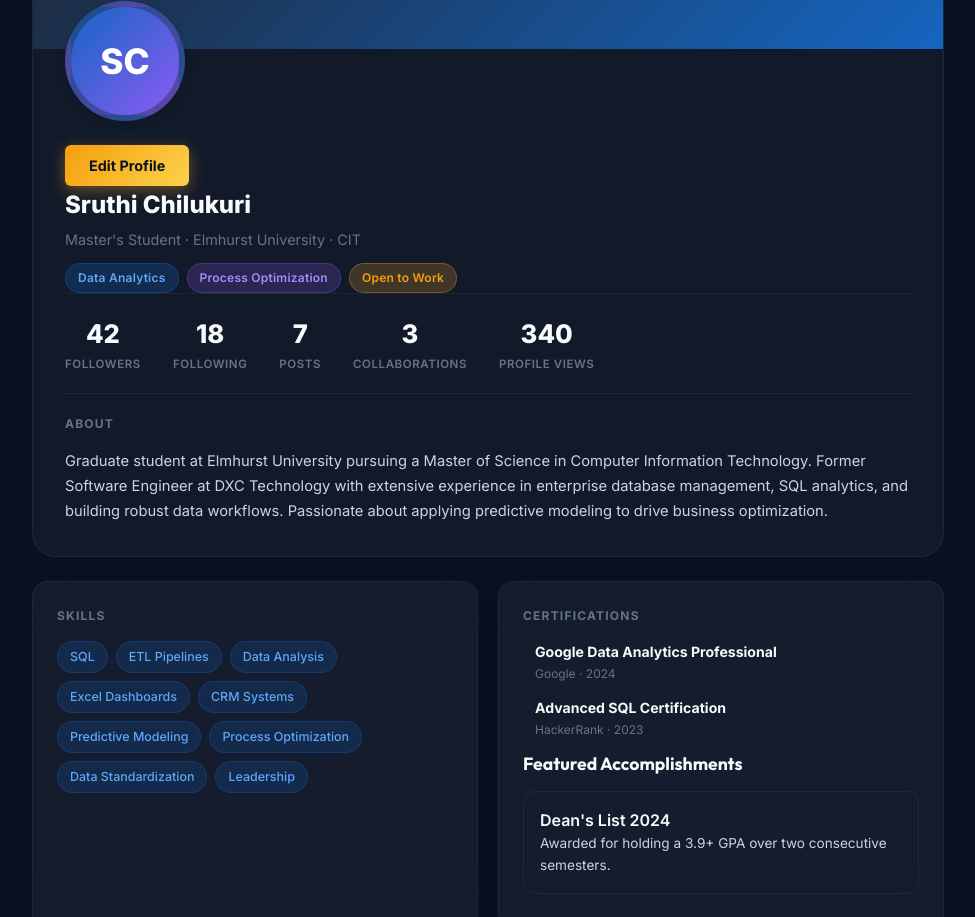
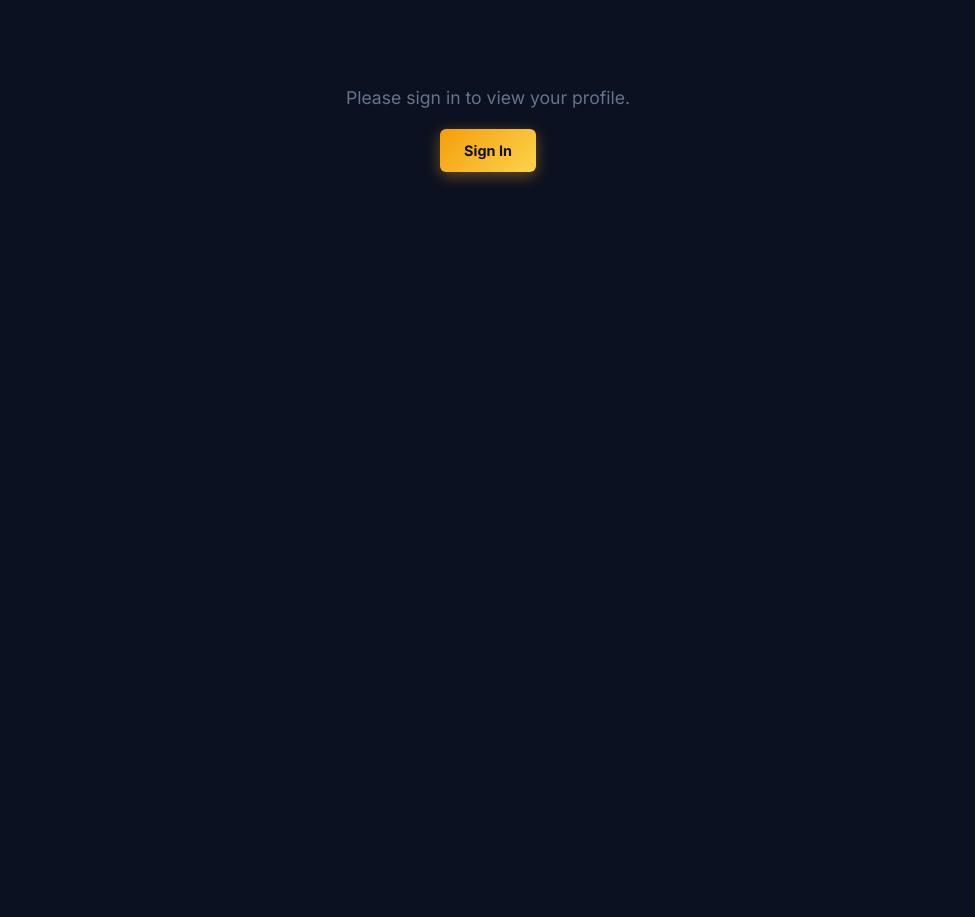
Before and after one commit to chilukurisruthi4/JayConnect, a Next.js app: page /profile in a window 1280 px wide. Shown: the part 180-1097 px from the top of the page, without its empty margins (152-1127 px from the left). After the commit the page ends 800 px from the top, so only its background shows below. Built offline with nearby package versions, Linux system fonts and the light colour scheme.

Commit message:
feat: Dynamic user profiles — each user sees and edits their own name, bio, major, photo and skills, saved to Azure

```diff
--- a/app/profile/page.js
+++ b/app/profile/page.js
@@ -2,69 +2,114 @@
 import { useState, useEffect } from 'react';
 import { motion } from 'framer-motion';
 import Navbar from '../../components/Navbar';
-import Link from 'next/link';
-
-const SKILLS = ['SQL', 'ETL Pipelines', 'Data Analysis', 'Excel Dashboards', 'CRM Systems', 'Predictive Modeling', 'Process Optimization', 'Data Standardization', 'Leadership'];
-
-const PROJECTS = [
- { title: 'Enterprise Database Optimization', status: ' Completed', desc: 'Designed automated data validation checks ensuring high standards for organizational compliance at DXC.', tags: ['SQL', 'Data Integrity', 'Analytics'] },
- { title: 'Campus Facilities Ticketing Portal', status: ' In Progress', desc: 'Streamlining service requests and work orders for institutional operations at Elmhurst.', tags: ['React', 'Workflow Optimization'] },
-];
-
-const CERTS = [
- { name: 'Google Data Analytics Professional', issuer: 'Google', year: 2024, icon: '' },
- { name: 'Advanced SQL Certification', issuer: 'HackerRank', year: 2023, icon: '' },
-];
-
-const ACTIVITY = [
- { icon: '', text: 'Connected with 5 Elmhurst University Peers', time: '2h ago' },
- { icon: '', text: 'Registered for April Hackathon', time: '1d ago' },
- { icon: '', text: 'Published updated Skills framework', time: '3d ago' },
-];
 
 export default function ProfilePage() {
+  const [localUser, setLocalUser] = useState(null);
+  const [profile, setProfile] = useState(null);
   const [editMode, setEditMode] = useState(false);
- const [bio, setBio] = useState("Graduate student at Elmhurst University pursuing a Master of Science in Computer Information Technology. Former Software Engineer at DXC Technology with extensive experience in enterprise database management, SQL analytics, and building robust data workflows. Passionate about applying predictive modeling to drive business optimization.");
- const [bioEdit, setBioEdit] = useState(bio);
- const [avatar, setAvatar] = useState(null);
+  const [saving, setSaving] = useState(false);
+  const [toast, setToast] = useState('');
+
+  // Editable fields
+  const [displayName, setDisplayName] = useState('');
+  const [bio, setBio] = useState('');
+  const [major, setMajor] = useState('');
+  const [avatarUrl, setAvatarUrl] = useState('');
   const [banner, setBanner] = useState(null);
- const [features, setFeatures] = useState([
-  { id: 1, text: "Just successfully deployed my entire Elmhurst Capstone platform onto a secure Azure cloud cluster utilizing Docker containers and remote Bastion administration! 🚀 It took weeks of backend debugging, but the database migration finally worked.", image: null, time: "1 hour ago" },
- ]);
- const [featureText, setFeatureText] = useState('');
- const [featureImg, setFeatureImg] = useState(null);
- const [userProjects, setUserProjects] = useState(PROJECTS);
+  const [skills, setSkills] = useState([]);
+  const [newSkill, setNewSkill] = useState('');
+
+  // Posts stats
+  const [userPosts, setUserPosts] = useState([]);
 
   useEffect(() => {
-   async function fetchLocalData() {
     try {
       const stored = localStorage.getItem('jc-user');
       if (stored) {
         const user = JSON.parse(stored);
-         const res = await fetch(`/api/projects?userId=${user.id}`);
-         const data = await res.json();
-         if (data.success && data.projects.length > 0) {
-           setUserProjects([...data.projects.map(p => ({ title: p.title, status: ' Active', desc: p.description, tags: [] })), ...PROJECTS]);
-         }
+        setLocalUser(user);
+        loadProfile(user.id);
+        loadPosts(user.id);
       }
     } catch (e) {}
+
+    // Load saved skills from localStorage (per user)
+    try {
+      const stored = localStorage.getItem('jc-user');
+      if (stored) {
+        const user = JSON.parse(stored);
+        const savedSkills = localStorage.getItem(`jc-skills-${user.id}`);
+        if (savedSkills) setSkills(JSON.parse(savedSkills));
       }
-   if (typeof window !== 'undefined') fetchLocalData();
+    } catch (e) {}
+
+    // Load banner from localStorage
+    try {
+      const stored = localStorage.getItem('jc-user');
+      if (stored) {
+        const user = JSON.parse(stored);
+        const savedBanner = localStorage.getItem(`jc-banner-${user.id}`);
+        if (savedBanner) setBanner(savedBanner);
+      }
+    } catch (e) {}
   }, []);
 
- const handlePostFeature = () => {
-  if (!featureText && !featureImg) return;
-  setFeatures([{ id: Date.now(), text: featureText, image: featureImg, time: 'Just now' }, ...features]);
-  setFeatureText('');
-  setFeatureImg(null);
+  const loadProfile = async (userId) => {
+    try {
+      const res = await fetch(`/api/profile?userId=${userId}`);
+      const data = await res.json();
+      if (data.success) {
+        setProfile(data.user);
+        setDisplayName(data.user.displayName || '');
+        setBio(data.user.bio || '');
+        setMajor(data.user.major || '');
+        setAvatarUrl(data.user.avatarUrl || '');
+      }
+    } catch (e) {}
   };
 
- const handleFeatureImgUpload = (e) => {
-  const file = e.target.files[0];
-  if (file) {
-    const reader = new FileReader();
-    reader.onload = ev => setFeatureImg(ev.target.result);
-    reader.readAsDataURL(file);
+  const loadPosts = async (userId) => {
+    try {
+      const res = await fetch(`/api/posts?userId=${userId}`);
+      const data = await res.json();
+      if (data.success) setUserPosts(data.posts || []);
+    } catch (e) {}
+  };
+
+  const showToast = (msg) => {
+    setToast(msg);
+    setTimeout(() => setToast(''), 3000);
+  };
+
+  const handleSave = async () => {
+    if (!localUser) return;
+    setSaving(true);
+    try {
+      const res = await fetch('/api/profile', {
+        method: 'PATCH',
+        headers: { 'Content-Type': 'application/json' },
+        body: JSON.stringify({ userId: localUser.id, displayName, bio, major, avatarUrl }),
+      });
+      const data = await res.json();
+      if (data.success) {
+        // Update localStorage session too
+        const updated = { ...localUser, displayName, bio, major, avatarUrl };
+        localStorage.setItem('jc-user', JSON.stringify(updated));
+        setLocalUser(updated);
+        setProfile(prev => ({ ...prev, displayName, bio, major, avatarUrl }));
+        // Save skills locally
+        localStorage.setItem(`jc-skills-${localUser.id}`, JSON.stringify(skills));
+        // Save banner locally
+        if (banner) localStorage.setItem(`jc-banner-${localUser.id}`, banner);
+        showToast('✅ Profile saved!');
+        setEditMode(false);
+      } else {
+        showToast('❌ Save failed: ' + data.error);
+      }
+    } catch (e) {
+      showToast('❌ Network error saving profile');
+    } finally {
+      setSaving(false);
     }
   };
 
@@ -72,7 +117,7 @@ export default function ProfilePage() {
     const file = e.target.files[0];
     if (file) {
       const reader = new FileReader();
- reader.onload = (ev) => setAvatar(ev.target.result);
+      reader.onload = (ev) => setAvatarUrl(ev.target.result);
       reader.readAsDataURL(file);
     }
   };
@@ -86,9 +131,50 @@ export default function ProfilePage() {
     }
   };
 
+  const addSkill = () => {
+    const trimmed = newSkill.trim();
+    if (trimmed && !skills.includes(trimmed)) {
+      setSkills([...skills, trimmed]);
+      setNewSkill('');
+    }
+  };
+
+  const removeSkill = (s) => setSkills(skills.filter(sk => sk !== s));
+
+  // Derived display values
+  const initials = (displayName || localUser?.displayName || localUser?.adUsername || 'U')
+    .split(' ').map(n => n[0]).join('').substring(0, 2).toUpperCase();
+
+  const name = profile?.displayName || displayName || localUser?.displayName || localUser?.adUsername || 'Student';
+  const profileBio = profile?.bio || bio || 'No bio yet. Click Edit Profile to add yours!';
+  const profileMajor = profile?.major || major || 'Undecided Major';
+  const profileAvatar = avatarUrl || profile?.avatarUrl;
+
+  if (!localUser) {
     return (
       <div className="page-shell">
         <Navbar />
+        <div style={{ display: 'flex', alignItems: 'center', justifyContent: 'center', minHeight: '60vh' }}>
+          <div style={{ textAlign: 'center', color: 'var(--text-muted)' }}>
+            <p style={{ fontSize: '1.1rem', marginBottom: 16 }}>Please sign in to view your profile.</p>
+            <a href="/login" className="btn-gold" style={{ padding: '10px 24px' }}>Sign In</a>
+          </div>
+        </div>
+      </div>
+    );
+  }
+
+  return (
+    <div className="page-shell">
+      <Navbar />
+
+      {/* Toast */}
+      {toast && (
+        <div style={{ position: 'fixed', bottom: 28, left: '50%', transform: 'translateX(-50%)', background: 'var(--card-bg)', border: '1px solid var(--border-color)', borderRadius: 12, padding: '12px 24px', fontWeight: 600, fontSize: '0.9rem', zIndex: 9999, boxShadow: 'var(--shadow-lg)' }}>
+          {toast}
+        </div>
+      )}
+
       <div className="profile-layout">
 
         {/* Profile Hero */}
@@ -96,7 +182,7 @@ export default function ProfilePage() {
           className="profile-hero"
           initial={{ opacity: 0, y: 20 }}
           animate={{ opacity: 1, y: 0 }}
-   transition={{ duration: 0.5, ease: "easeOut" }}
+          transition={{ duration: 0.5, ease: 'easeOut' }}
         >
           <div
             className="profile-bg-gradient"
@@ -112,29 +198,22 @@ export default function ProfilePage() {
             )}
           </div>
           <input type="file" id="banner-upload" style={{ display: 'none' }} accept="image/*" onChange={handleBannerUpload} />
+
           <div className="profile-content">
             <div className="profile-ava-overlap">
               <div style={{ display: 'flex', flexDirection: 'column', alignItems: 'center', gap: '8px' }}>
                 <div
                   style={{ position: 'relative', cursor: editMode ? 'pointer' : 'default', borderRadius: '50%' }}
                   onClick={() => editMode && document.getElementById('ava-upload').click()}
- title={editMode ? "Upload new photo" : ""}
                 >
- {avatar ? (
- <img src={avatar} className="profile-ava" style={{ objectFit: 'cover', padding: 0 }} alt="Avatar" />
+                  {profileAvatar ? (
+                    <img src={profileAvatar} className="profile-ava" style={{ objectFit: 'cover', padding: 0 }} alt="Avatar" />
                   ) : (
- <div className="profile-ava">SC</div>
+                    <div className="profile-ava">{initials}</div>
                   )}
-
                   {editMode && (
- <div style={{
- position: 'absolute', top: 0, left: 0, right: 0, bottom: 0,
- background: 'rgba(0,0,0,0.4)',
- borderRadius: '50%',
- display: 'flex', alignItems: 'center', justifyContent: 'center',
- zIndex: 10
- }}>
- <span style={{ color: '#fff', fontSize: '0.85rem', fontWeight: 700, letterSpacing: '0.05em' }}>EDIT</span>
+                    <div style={{ position: 'absolute', top: 0, left: 0, right: 0, bottom: 0, background: 'rgba(0,0,0,0.4)', borderRadius: '50%', display: 'flex', alignItems: 'center', justifyContent: 'center', zIndex: 10 }}>
+                      <span style={{ color: '#fff', fontSize: '0.85rem', fontWeight: 700 }}>EDIT</span>
                     </div>
                   )}
                 </div>
@@ -144,27 +223,51 @@ export default function ProfilePage() {
 
             <div className="profile-info-block" style={{ position: 'relative' }}>
               <div style={{ display: 'flex', gap: 12, marginTop: 24 }}>
- <button className="btn-gold" onClick={() => { if (editMode) { setBio(bioEdit); } setEditMode(e => !e); }}>
- {editMode ? 'Save Profile' : 'Edit Profile'}
+                <button className="btn-gold" onClick={() => editMode ? handleSave() : setEditMode(true)} disabled={saving}>
+                  {saving ? 'Saving...' : (editMode ? 'Save Profile' : 'Edit Profile')}
                 </button>
+                {editMode && (
+                  <button className="btn-ghost" onClick={() => { setEditMode(false); loadProfile(localUser.id); }} style={{ padding: '8px 16px' }}>
+                    Cancel
+                  </button>
+                )}
               </div>
- <div className="profile-name">Sruthi Chilukuri</div>
- <div className="profile-title">Master's Student · Elmhurst University · CIT</div>
- <div className="profile-badges">
- <span className="tag tag-blue">Data Analytics</span>
- <span className="tag tag-purple">Process Optimization</span>
- <span className="tag tag-gold">Open to Work</span>
+
+              {editMode ? (
+                <input
+                  value={displayName}
+                  onChange={e => setDisplayName(e.target.value)}
+                  placeholder="Your full name"
+                  style={{ fontSize: '1.6rem', fontWeight: 800, background: 'var(--bg-surface-2)', border: '1px solid var(--border-color)', borderRadius: 8, padding: '6px 12px', color: 'var(--text-primary)', width: '100%', marginTop: 12 }}
+                />
+              ) : (
+                <div className="profile-name">{name}</div>
+              )}
+
+              {editMode ? (
+                <input
+                  value={major}
+                  onChange={e => setMajor(e.target.value)}
+                  placeholder="e.g. M.S. Computer Information Technology"
+                  style={{ fontSize: '0.95rem', background: 'var(--bg-surface-2)', border: '1px solid var(--border-color)', borderRadius: 8, padding: '6px 12px', color: 'var(--text-secondary)', width: '100%', marginTop: 8 }}
+                />
+              ) : (
+                <div className="profile-title">{profileMajor} · Elmhurst University</div>
+              )}
+
+              <div className="profile-badges" style={{ marginTop: 12 }}>
+                <span className="tag tag-blue">{profileMajor.split(' ').slice(0, 2).join(' ') || 'Student'}</span>
+                <span className="tag tag-gold">JayConnect Member</span>
+              </div>
             </div>
           </div>
 
           {/* Stats */}
           <div className="profile-stats">
             {[
- { num: '42', label: 'Followers' },
- { num: '18', label: 'Following' },
- { num: '7', label: 'Posts' },
- { num: '3', label: 'Collaborations' },
- { num: '340', label: 'Profile Views' },
+              { num: profile?._count?.posts ?? userPosts.length, label: 'Posts' },
+              { num: profile?._count?.connections ?? '—', label: 'Connections' },
+              { num: profile?._count?.connectedBy ?? '—', label: 'Followers' },
             ].map(s => (
               <div className="p-stat" key={s.label}>
                 <div className="p-stat-num">{s.num}</div>
@@ -172,170 +275,80 @@ export default function ProfilePage() {
               </div>
             ))}
           </div>
+        </motion.div>
 
- {/* Bio */}
- <div>
- <div className="profile-section-title">About</div>
+        {/* Main Content */}
+        <div className="profile-main">
+
+          {/* About / Bio */}
+          <motion.div className="card" style={{ padding: 28, marginBottom: 20 }} initial={{ opacity: 0, y: 16 }} animate={{ opacity: 1, y: 0 }} transition={{ delay: 0.1 }}>
+            <h2 style={{ fontSize: '1.1rem', fontWeight: 700, marginBottom: 14 }}>About</h2>
             {editMode ? (
               <textarea
- className="form-textarea"
- value={bioEdit}
- onChange={e => setBioEdit(e.target.value)}
- style={{ minHeight: 80, fontSize: '0.92rem' }}
+                value={bio}
+                onChange={e => setBio(e.target.value)}
+                rows={4}
+                placeholder="Write something about yourself — your experience, goals, etc."
+                style={{ width: '100%', padding: '12px 14px', borderRadius: 8, border: '1px solid var(--border-color)', background: 'var(--bg-surface-2)', color: 'var(--text-primary)', fontSize: '0.92rem', resize: 'vertical', fontFamily: 'inherit', lineHeight: 1.6 }}
               />
             ) : (
- <p className="profile-bio">{bio}</p>
+              <p style={{ color: 'var(--text-secondary)', lineHeight: 1.7, fontSize: '0.93rem' }}>{profileBio}</p>
             )}
- </div>
- </div>
           </motion.div>
 
- {/* Main grid */}
- <div className="profile-grid">
           {/* Skills */}
- <motion.div
-   className="card"
-   initial={{ opacity: 0, y: 20 }}
-   animate={{ opacity: 1, y: 0 }}
-   transition={{ duration: 0.5, delay: 0.1, ease: "easeOut" }}
- >
- <div className="profile-section-title">Skills</div>
- <div className="skill-list">
- {SKILLS.map(s => <span className="skill-badge" key={s}>{s}</span>)}
+          <motion.div className="card" style={{ padding: 28, marginBottom: 20 }} initial={{ opacity: 0, y: 16 }} animate={{ opacity: 1, y: 0 }} transition={{ delay: 0.15 }}>
+            <h2 style={{ fontSize: '1.1rem', fontWeight: 700, marginBottom: 14 }}>Skills</h2>
+            <div style={{ display: 'flex', flexWrap: 'wrap', gap: 10, marginBottom: editMode ? 14 : 0 }}>
+              {skills.length === 0 && !editMode && (
+                <p style={{ color: 'var(--text-muted)', fontSize: '0.85rem' }}>No skills added yet. Edit profile to add yours.</p>
+              )}
+              {skills.map(s => (
+                <span key={s} className="tag tag-blue" style={{ display: 'flex', alignItems: 'center', gap: 6 }}>
+                  {s}
+                  {editMode && (
+                    <button onClick={() => removeSkill(s)} style={{ background: 'none', border: 'none', color: '#fff', cursor: 'pointer', fontSize: '0.85rem', lineHeight: 1, padding: 0, marginLeft: 2 }}>✕</button>
+                  )}
+                </span>
+              ))}
             </div>
+            {editMode && (
+              <div style={{ display: 'flex', gap: 8 }}>
+                <input
+                  value={newSkill}
+                  onChange={e => setNewSkill(e.target.value)}
+                  onKeyDown={e => e.key === 'Enter' && addSkill()}
+                  placeholder="Add a skill (e.g. Python, SQL)"
+                  style={{ flex: 1, padding: '8px 12px', borderRadius: 8, border: '1px solid var(--border-color)', background: 'var(--bg-surface-2)', color: 'var(--text-primary)', fontSize: '0.88rem' }}
+                />
+                <button className="btn-primary" onClick={addSkill} style={{ padding: '8px 16px', borderRadius: 8, fontSize: '0.88rem' }}>+ Add</button>
+              </div>
+            )}
           </motion.div>
 
- {/* Certifications */}
- <motion.div
-   className="card"
-   initial={{ opacity: 0, y: 20 }}
-   animate={{ opacity: 1, y: 0 }}
-   transition={{ duration: 0.5, delay: 0.2, ease: "easeOut" }}
- >
- <div className="profile-section-title">Certifications</div>
- {CERTS.map(c => (
- <div key={c.name} style={{ display: 'flex', alignItems: 'center', gap: 12, marginBottom: 14 }}>
- <span style={{ fontSize: '1.8rem' }}>{c.icon}</span>
- <div>
- <div style={{ fontWeight: 700, fontSize: '0.88rem' }}>{c.name}</div>
- <div style={{ fontSize: '0.75rem', color: 'var(--gray-500)' }}>{c.issuer} · {c.year}</div>
- </div>
- </div>
- ))}
- <h3 style={{ fontSize: '1.1rem', fontWeight: 700, marginBottom: 16 }}>Featured Accomplishments</h3>
- <div style={{ background: 'var(--bg-card)', padding: 16, borderRadius: 12, border: '1px solid var(--border-color)', marginBottom: 12 }}>
- <div style={{ fontWeight: 600 }}>Dean's List 2024</div>
- <div style={{ fontSize: '0.85rem', color: 'var(--text-secondary)' }}>Awarded for holding a 3.9+ GPA over two consecutive semesters.</div>
- </div>
- </motion.div>
- </div>
-
- {/* Featured Accomplishments */}
- <motion.div
-   className="card"
-   style={{ marginBottom: 20 }}
-   initial={{ opacity: 0, y: 20 }}
-   animate={{ opacity: 1, y: 0 }}
-   transition={{ duration: 0.5, delay: 0.25, ease: "easeOut" }}
- >
- <div className="profile-section-title" style={{ marginBottom: 16 }}>Featured Accomplishments</div>
-
- {/* New feature input form */}
- <div style={{ background: 'var(--bg-surface-2)', border: '1px solid var(--border-color)', borderRadius: 12, padding: 16, marginBottom: 24 }}>
- <textarea
- placeholder="What did you accomplish recently? Share your project wins here..."
- value={featureText}
- onChange={e => setFeatureText(e.target.value)}
- style={{ width: '100%', background: 'transparent', border: 'none', color: 'var(--text-primary)', outline: 'none', resize: 'none', minHeight: 60, fontSize: '0.9rem' }}
- />
-
- {featureImg && (
- <div style={{ position: 'relative', marginTop: 12, display: 'inline-block' }}>
- <img src={featureImg} style={{ maxHeight: 150, borderRadius: 8, objectFit: 'cover' }} alt="Feature attached" />
- <button onClick={() => setFeatureImg(null)} style={{ position: 'absolute', top: -8, right: -8, background: 'rgba(0,0,0,0.7)', color: 'white', border: 'none', borderRadius: '50%', width: 24, height: 24, cursor: 'pointer' }}>×</button>
- </div>
- )}
-
- <div style={{ display: 'flex', justifyContent: 'space-between', alignItems: 'center', marginTop: 12, paddingTop: 12, borderTop: '1px solid var(--border-color)' }}>
- <div>
- <label style={{ cursor: 'pointer', fontSize: '0.85rem', color: 'var(--blue)', display: 'flex', alignItems: 'center', gap: 6 }}>
- 📷 Attach Media
- <input type="file" style={{ display: 'none' }} accept="image/*" onChange={handleFeatureImgUpload} />
- </label>
- </div>
- <button className="btn-primary" onClick={handlePostFeature} style={{ padding: '6px 16px', fontSize: '0.85rem' }}>Post Feature</button>
- </div>
- </div>
-
- {/* Render Features */}
- <div style={{ display: 'flex', flexDirection: 'column', gap: 20 }}>
- {features.map(f => (
- <div key={f.id} style={{ background: 'rgba(255,255,255,0.03)', border: '1px solid var(--glass-border)', padding: 16, borderRadius: 12 }}>
- <p style={{ fontSize: '0.9rem', color: 'var(--gray-300)', lineHeight: 1.6, marginBottom: f.image ? 12 : 0 }}>{f.text}</p>
- {f.image && <img src={f.image} style={{ width: '100%', maxHeight: 300, objectFit: 'cover', borderRadius: 8 }} alt="Feature" />}
- <div style={{ marginTop: 12, fontSize: '0.75rem', color: 'var(--gray-500)' }}>{f.time}</div>
- </div>
- ))}
- </div>
- </motion.div>
-
- {/* Projects */}
- <motion.div
-   className="card"
-   style={{ marginBottom: 20 }}
-   initial={{ opacity: 0, y: 20 }}
-   animate={{ opacity: 1, y: 0 }}
-   transition={{ duration: 0.5, delay: 0.3, ease: "easeOut" }}
- >
- <div style={{ display: 'flex', justifyContent: 'space-between', alignItems: 'center', marginBottom: 20 }}>
- <div className="profile-section-title" style={{ marginBottom: 0 }}>My Projects</div>
- <Link href="/feed" className="btn-ghost" style={{ fontSize: '0.8rem' }}>+ Share New Project</Link>
- </div>
- <div style={{ display: 'grid', gridTemplateColumns: '1fr 1fr', gap: 16 }}>
- {userProjects.map((p, idx) => (
- <div key={p.title + idx} style={{
- padding: '16px 18px',
- background: 'rgba(255,255,255,0.04)',
- border: '1px solid rgba(255,255,255,0.08)',
- borderRadius: 12,
- }}>
- <div style={{ display: 'flex', justifyContent: 'space-between', marginBottom: 8 }}>
- <span style={{ fontWeight: 700, fontSize: '0.9rem' }}>{p.title}</span>
- <span style={{ fontSize: '0.72rem', color: 'var(--gray-500)' }}>{p.status}</span>
- </div>
- <p style={{ fontSize: '0.8rem', color: 'var(--gray-400)', lineHeight: 1.6, marginBottom: 10 }}>{p.desc}</p>
- <div style={{ display: 'flex', gap: 6, flexWrap: 'wrap' }}>
- {p.tags.map(t => <span className="tag tag-blue" key={t}>{t}</span>)}
+          {/* Recent Posts */}
+          <motion.div className="card" style={{ padding: 28 }} initial={{ opacity: 0, y: 16 }} animate={{ opacity: 1, y: 0 }} transition={{ delay: 0.2 }}>
+            <h2 style={{ fontSize: '1.1rem', fontWeight: 700, marginBottom: 14 }}>My Posts</h2>
+            {userPosts.length === 0 ? (
+              <p style={{ color: 'var(--text-muted)', fontSize: '0.85rem' }}>No posts yet. Share something on the Feed!</p>
+            ) : (
+              <div style={{ display: 'flex', flexDirection: 'column', gap: 14 }}>
+                {userPosts.slice(0, 5).map(post => (
+                  <div key={post.id} style={{ padding: '14px 16px', background: 'var(--bg-surface-2)', borderRadius: 10, border: '1px solid var(--border-color)' }}>
+                    <p style={{ fontSize: '0.88rem', color: 'var(--text-secondary)', lineHeight: 1.6, marginBottom: 6 }}>{post.content?.substring(0, 160)}{post.content?.length > 160 ? '…' : ''}</p>
+                    <div style={{ display: 'flex', gap: 16, fontSize: '0.78rem', color: 'var(--text-muted)' }}>
+                      <span>❤️ {post._count?.likes || 0}</span>
+                      <span>💬 {post._count?.comments || 0}</span>
+                      <span>🕒 {new Date(post.createdAt).toLocaleDateString()}</span>
                     </div>
                   </div>
                 ))}
               </div>
- </motion.div>
-
- {/* Recent Activity */}
- <motion.div
-   className="card"
-   initial={{ opacity: 0, y: 20 }}
-   animate={{ opacity: 1, y: 0 }}
-   transition={{ duration: 0.5, delay: 0.4, ease: "easeOut" }}
- >
- <div className="profile-section-title" style={{ marginBottom: 16 }}>Recent Activity</div>
- {ACTIVITY.map((a, i) => (
- <div key={i} style={{
- display: 'flex', alignItems: 'flex-start', gap: 12,
- padding: '12px 0',
- borderBottom: i < ACTIVITY.length - 1 ? '1px solid rgba(255,255,255,0.05)' : 'none',
- }}>
- <span style={{ fontSize: '1.2rem', marginTop: 2 }}>{a.icon}</span>
- <div style={{ flex: 1 }}>
- <p style={{ fontSize: '0.85rem', color: 'var(--gray-300)' }}>{a.text}</p>
- <p style={{ fontSize: '0.72rem', color: 'var(--gray-600)', marginTop: 2 }}>{a.time}</p>
- </div>
- </div>
- ))}
+            )}
           </motion.div>
 
         </div>
       </div>
+    </div>
   );
 }
```
Also changed, not shown: app/api/profile/route.js (added, +54 -0 lines), 2 other files (tests, documents, lock files or other folders). Lines whose indentation alone changed are shown as unchanged.
